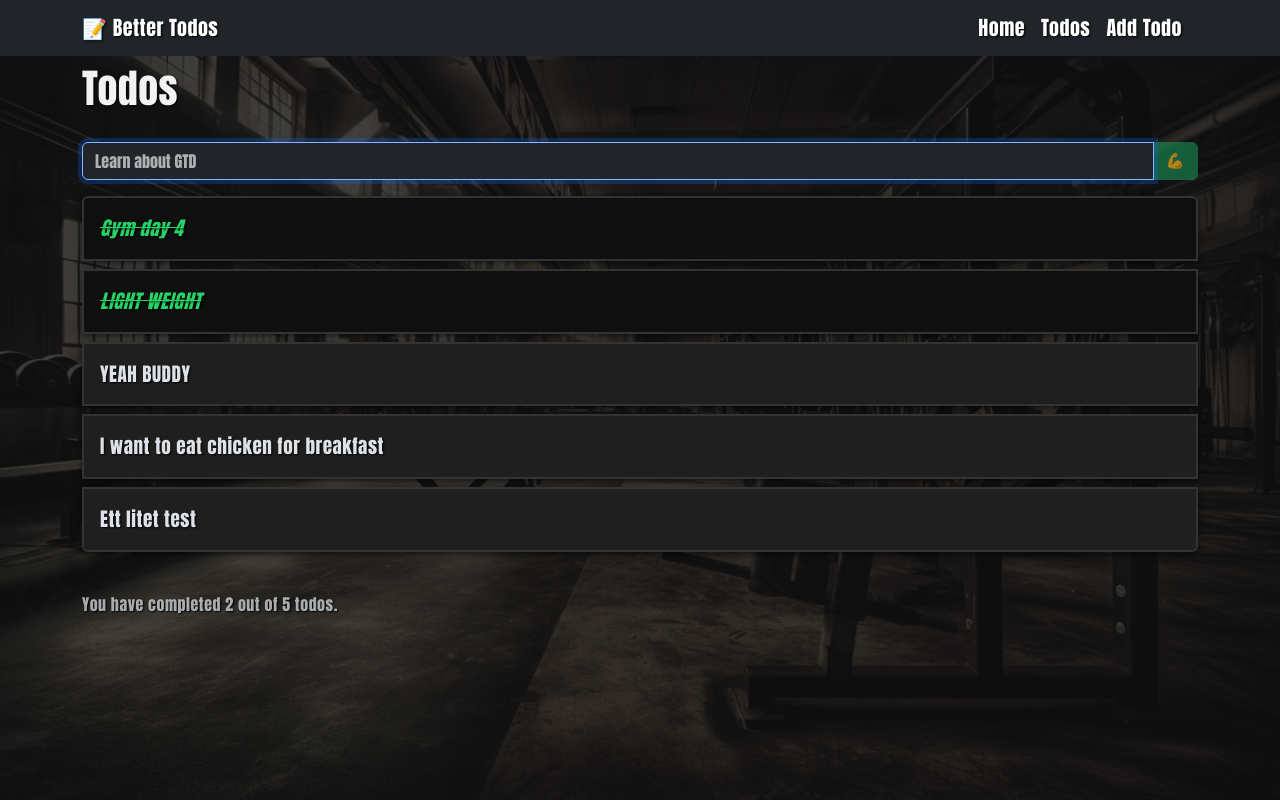
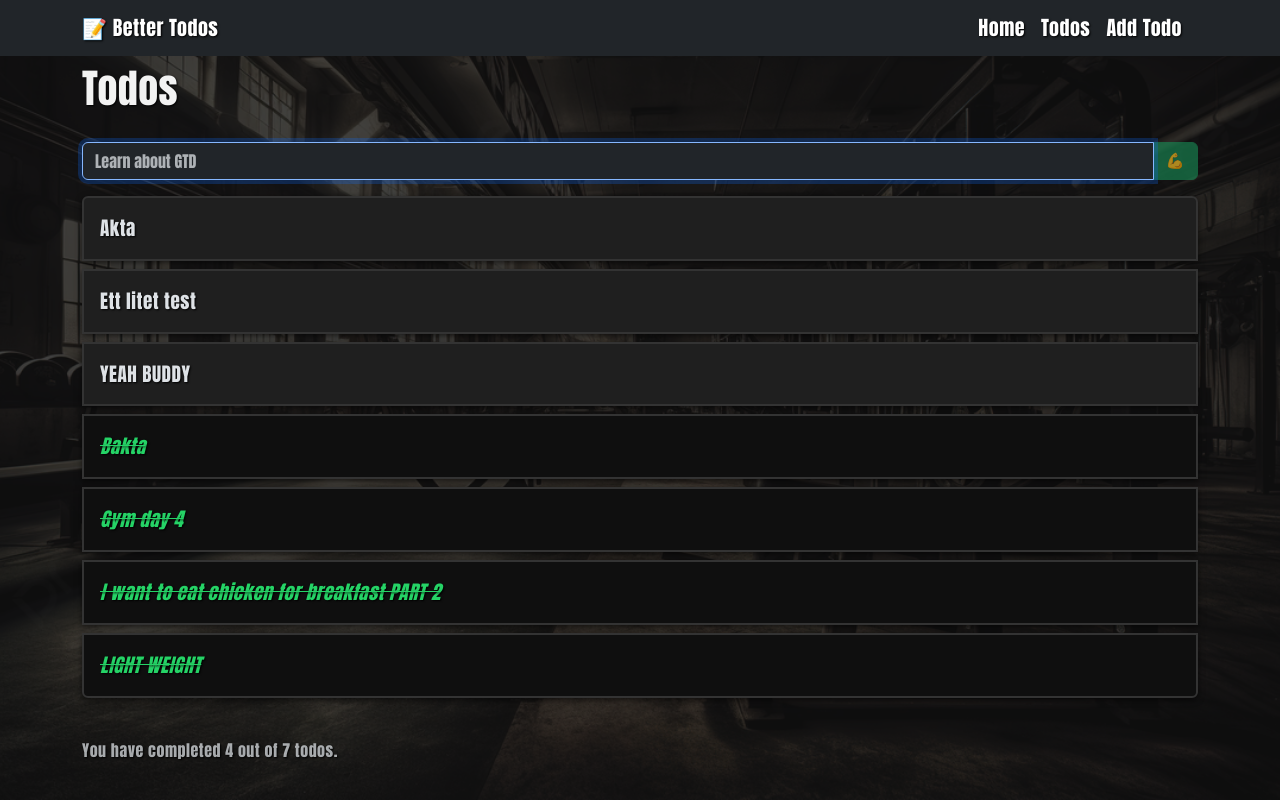
Before and after one commit to Iimp101/Workshop-Even-Better-Todos-With-API, a React (Vite) app in the folder 06-better-todos/: page /todos in a window 1280 px wide. Built offline with nearby package versions, Linux system fonts and the light colour scheme; data requests are answered from the project's data file.

Commit message:
added remaing requirements from teacher. It now has a edit button and an 'ErroAlert.tsx'

```diff
--- a/06-better-todos/data/db.json
+++ b/06-better-todos/data/db.json
@@ -16,14 +16,24 @@
       "id": 7
     },
     {
-      "title": "I want to eat chicken for breakfast",
-      "completed": false,
+      "title": "I want to eat chicken for breakfast PART 2",
+      "completed": true,
       "id": 9
     },
     {
       "title": "Ett litet test",
       "completed": false,
       "id": 10
+    },
+    {
+      "title": "Akta",
+      "completed": false,
+      "id": 11
+    },
+    {
+      "title": "Bakta",
+      "completed": true,
+      "id": 12
     }
   ]
 }
--- a/06-better-todos/src/components/alerts/ErrorAlert.tsx
+++ b/06-better-todos/src/components/alerts/ErrorAlert.tsx
@@ -0,0 +1,15 @@
+import Alert from "react-bootstrap/Alert";
+
+interface ErrorAlertProps {
+	children: React.ReactNode;
+}
+
+const ErrorAlert: React.FC<ErrorAlertProps> = ({ children }) => {
+	return (
+		<Alert variant="danger">
+			{children}
+		</Alert>
+	);
+};
+
+export default ErrorAlert;
--- a/06-better-todos/src/pages/TodoPage.tsx
+++ b/06-better-todos/src/pages/TodoPage.tsx
@@ -90,6 +90,13 @@ const TodoPage = () => {
 					<Button variant="secondary" onClick={() => navigate("/todos")}>
 						Back to all todos
 					</Button>
+					<Button
+						variant="info"
+						onClick={() => navigate(`/todos/${todo.id}/edit`)}
+						className="me-2"
+					>
+						Edit
+					</Button>
 				</>
 			)}
 		</>
--- a/06-better-todos/src/pages/TodosPage.tsx
+++ b/06-better-todos/src/pages/TodosPage.tsx
@@ -7,6 +7,7 @@ import TodoCounter from "../components/TodoCounter";
 import * as TodosAPI from "../services/TodosAPI";
 import { NewTodo, Todo } from "../types/Todo";
 import { Link } from "react-router";
+import ErrorAlert from "../components/alerts/ErrorAlert";
 
 export const TodosPage = () => {
 	const [error, setError] = useState<string | false>(false);
@@ -26,7 +27,7 @@ export const TodosPage = () => {
 			setError(err instanceof Error ? err.message : "It's not me, it's you");
 		}
 		setIsLoading(false);
-	}
+	};
 
 	const handleAddTodo = async (title: string) => {
 		const todo: NewTodo = {
@@ -35,9 +36,19 @@ export const TodosPage = () => {
 		}
 		await TodosAPI.postTodo(todo);
 		getTodos();
-	}
+	};
 
 	const completedTodos = todos.filter(todo => todo.completed);
+
+	const sortedTodos = [...todos].sort((a, b) => {
+		if (a.completed === b.completed) {
+			return a.title.localeCompare(b.title);
+		}
+		return a.completed ? 1 : -1;
+	});
+
+	// Sort both completed and incompleted todos
+	// const sortedTodos = [...todos].sort((a, b) => a.title.localeCompare(b.title));
 
 	useEffect(() => {
 		getTodos();
@@ -50,9 +61,9 @@ export const TodosPage = () => {
 			<AddTodoForm onAddTodo={handleAddTodo} />
 
 			{error && (
-				<Alert variant="danger">
+				<ErrorAlert>
 					{error}
-				</Alert>
+				</ErrorAlert>
 			)}
 
 			{isLoading && (
@@ -64,7 +75,7 @@ export const TodosPage = () => {
 			{!error && !isLoading && todos.length > 0 && (
 				<>
 					<ListGroup className="todolist">
-						{todos.map(todo => (
+						{sortedTodos.map(todo => (
 							<ListGroup.Item
 								action
 								as={Link}
@@ -84,7 +95,7 @@ export const TodosPage = () => {
 				</>
 			)}
 
-			{!error && !isLoading && todos.length === 0 && (
+			{!error && !isLoading && sortedTodos.length === 0 && (
 				<Alert variant="warning">
 					You ain't got no todos 🤔?
 				</Alert>
```
